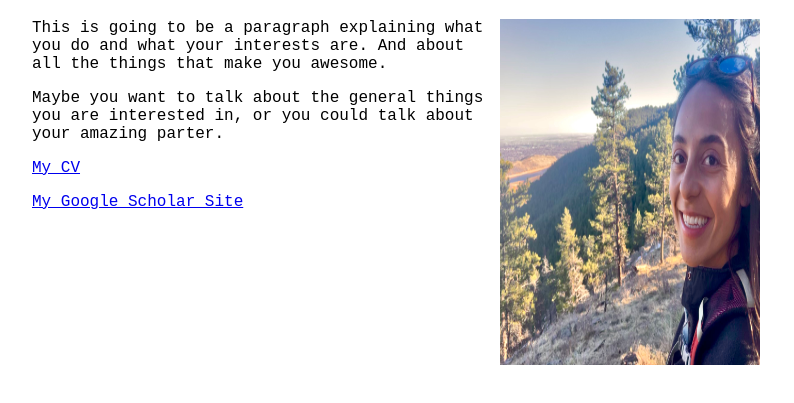
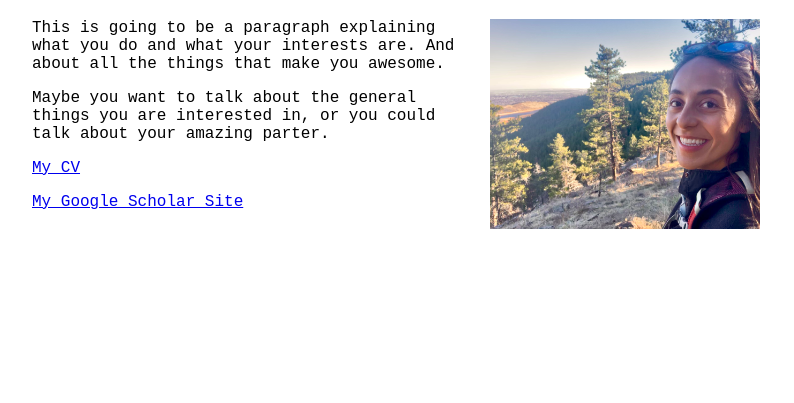
Before and after one commit to JoeZientek/AmandasWebsite, a plain HTML site: page index.html in a window 1280 px wide. Shown: the part 161-564 px from the top of the page, without its empty margins (244-1038 px from the left). Drawn offline with Linux system fonts and the light colour scheme.

Commit message:
Photo resize

```diff
--- a/index.html
+++ b/index.html
@@ -18,7 +18,7 @@
   <h1>Amanda Bevan</h1>
 
   <div style="text-align: left">
-    <img class="profilePicture" src="./resources/images/Profile_AB.jpg" alt="amandabevan" width="260" height="346">
+    <img class="profilePicture" src="./resources/images/Profile_AB.jpg" alt="amandabevan" width="270" height="210">
     <span style="vertical-align:middle">
       This is going to be a paragraph explaining what you do and what
       your interests are. And about all the things that make you awesome.
```
